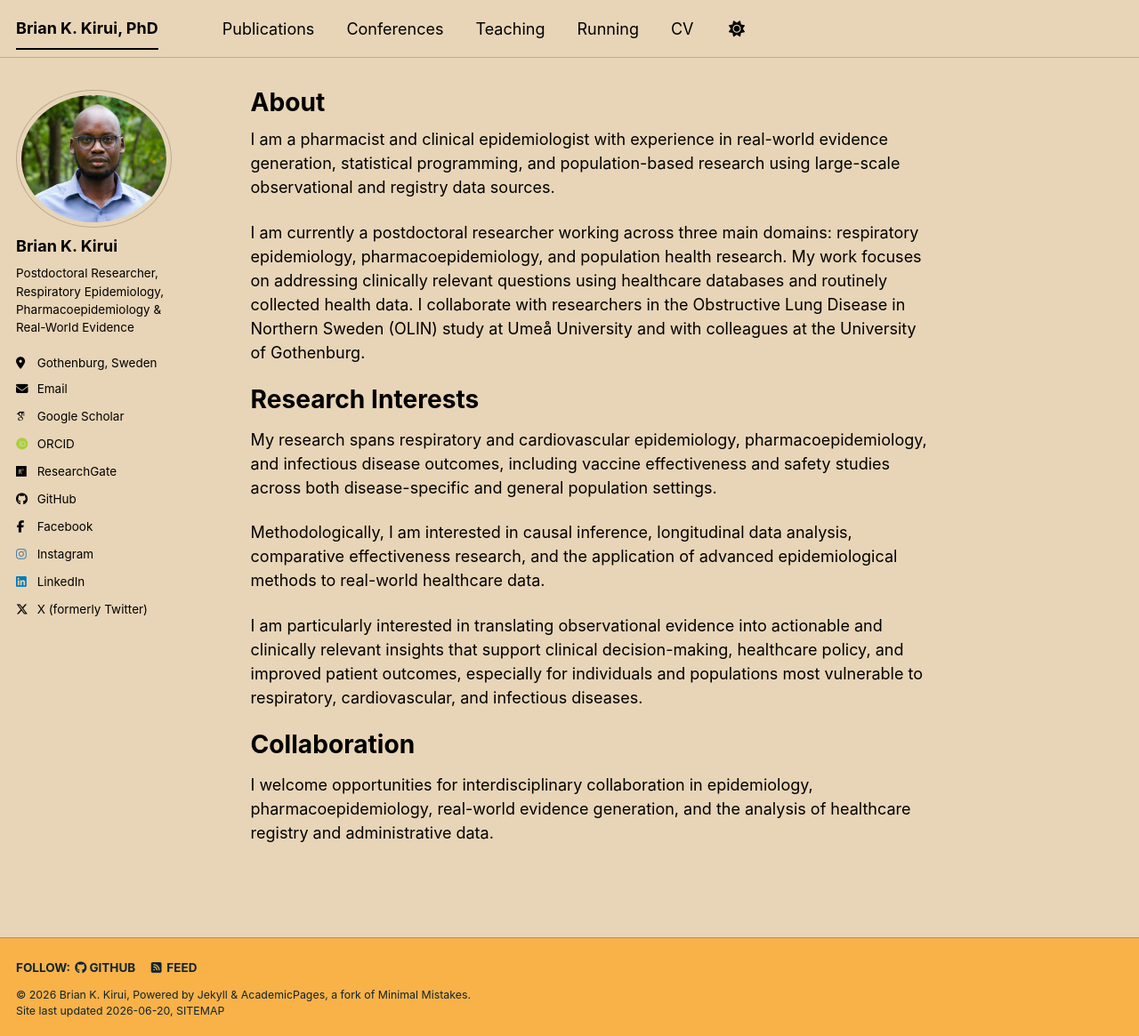
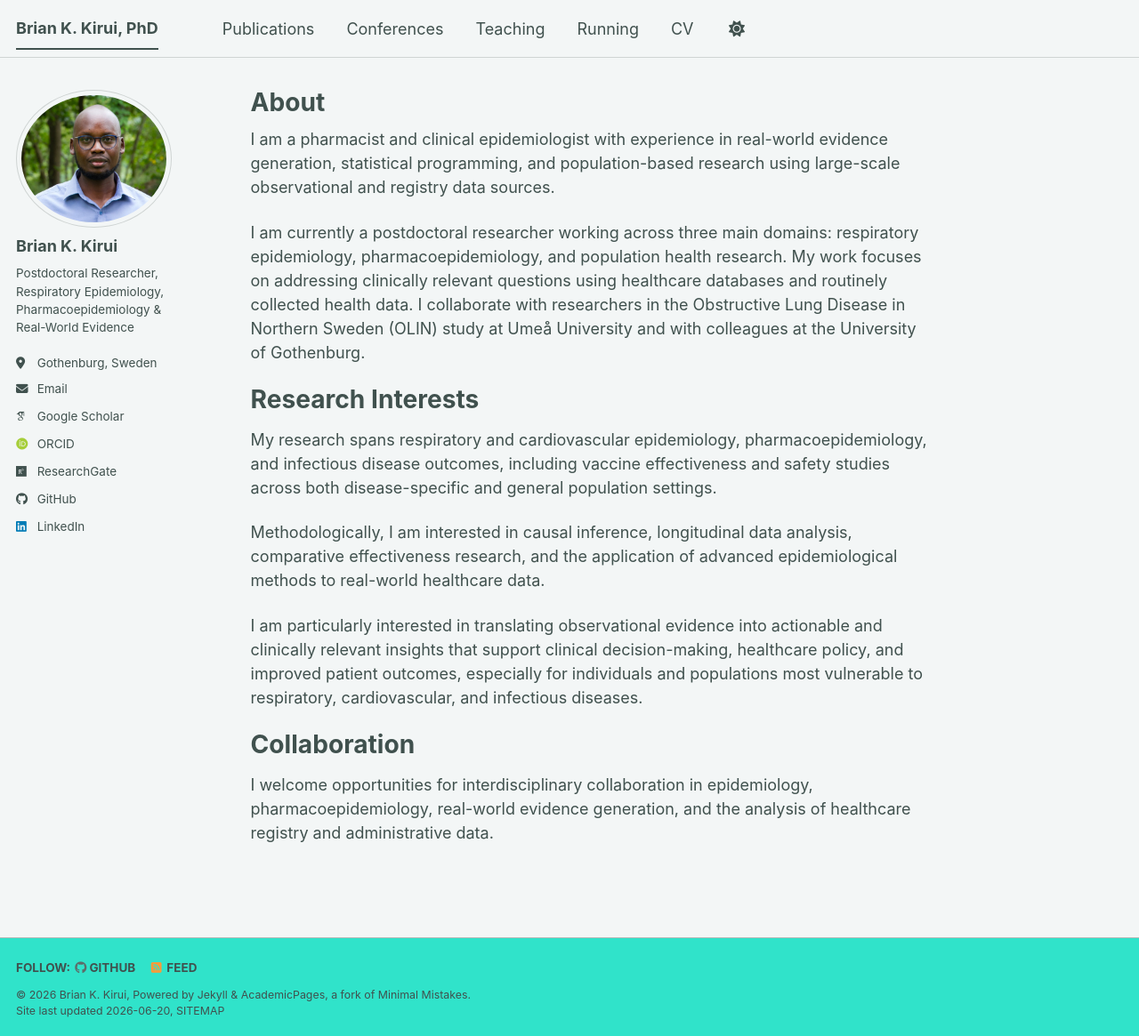
Before and after one commit to BrianKibiwott/briankibiwott.github.io, a Jekyll site: the page built from _pages/about.md, in a window 1280 px wide and 1165 px high. Shown: the whole window at 89% size. Built offline with Jekyll 4.4.1, drawn with Linux system fonts in a browser that asks for light colours; some web fonts are replaced; a script bundle is joined from its source files by our own code; library files that are not in the unit come from our copies.

Commit message:
Website updates32 20260620

```diff
--- a/_config.yml
+++ b/_config.yml
@@ -8,7 +8,7 @@
 
 # Basic Site Settings
 locale                   : "en-US"
-site_theme               : "sunrise" # The available themes options are "default", "air", "sunrise", "mint", "dirt" and "contrast"
+site_theme               : "mint" # The available themes options are "default", "air", "sunrise", "mint", "dirt" and "contrast"
 title                    : "Brian K. Kirui, PhD"
 title_separator          : "-"
 name                     : &name "Brian K. Kirui"
@@ -59,13 +59,13 @@ author:
   # Social media
   artstation       : # Username
   #bluesky          : "bsky.app" # Replace this with you Bluesky username
-  facebook         : "kibiwottbrian"
+  facebook         : #"kibiwottbrian"
   flickr           : # Username
   foursquare       : # Username
   goodreads        : # Username
   google_plus      : # Username
   keybase          : # Username
-  instagram        : "briankibiwott"
+  instagram        : #"briankibiwott"
   lastfm           : # Username
   linkedin         : "briankkirui"
   mastodon         : # URL
@@ -75,7 +75,7 @@ author:
   steam            : # Username
   telegram         : # URL
   tumblr           : # Username
-  twitter          :  "briankibiwott5" #for X / Twitter
+  twitter          : #"briankibiwott5" #for X / Twitter
   vine             : # Username
   weibo            : # Username
   wikipedia        : # Username
```
